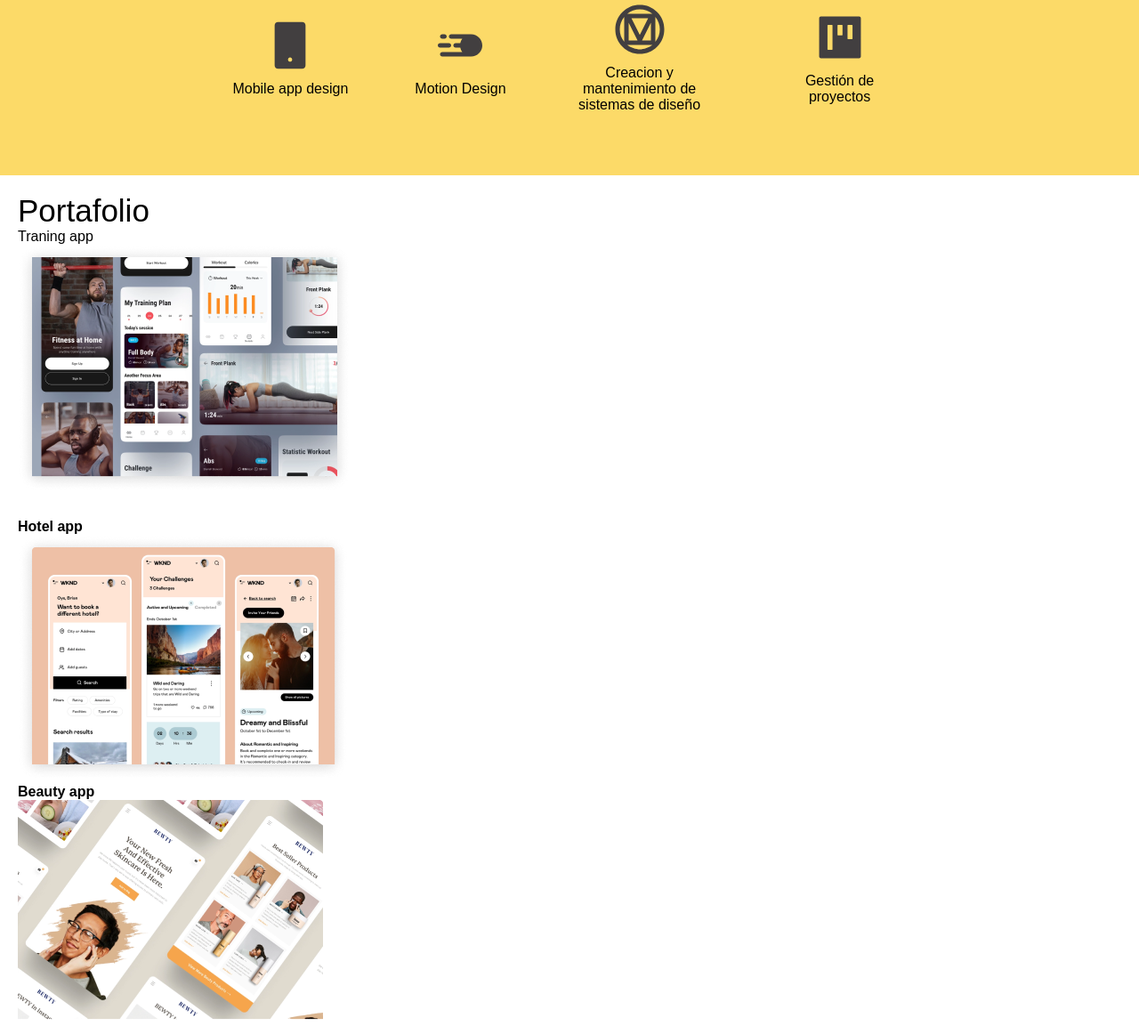
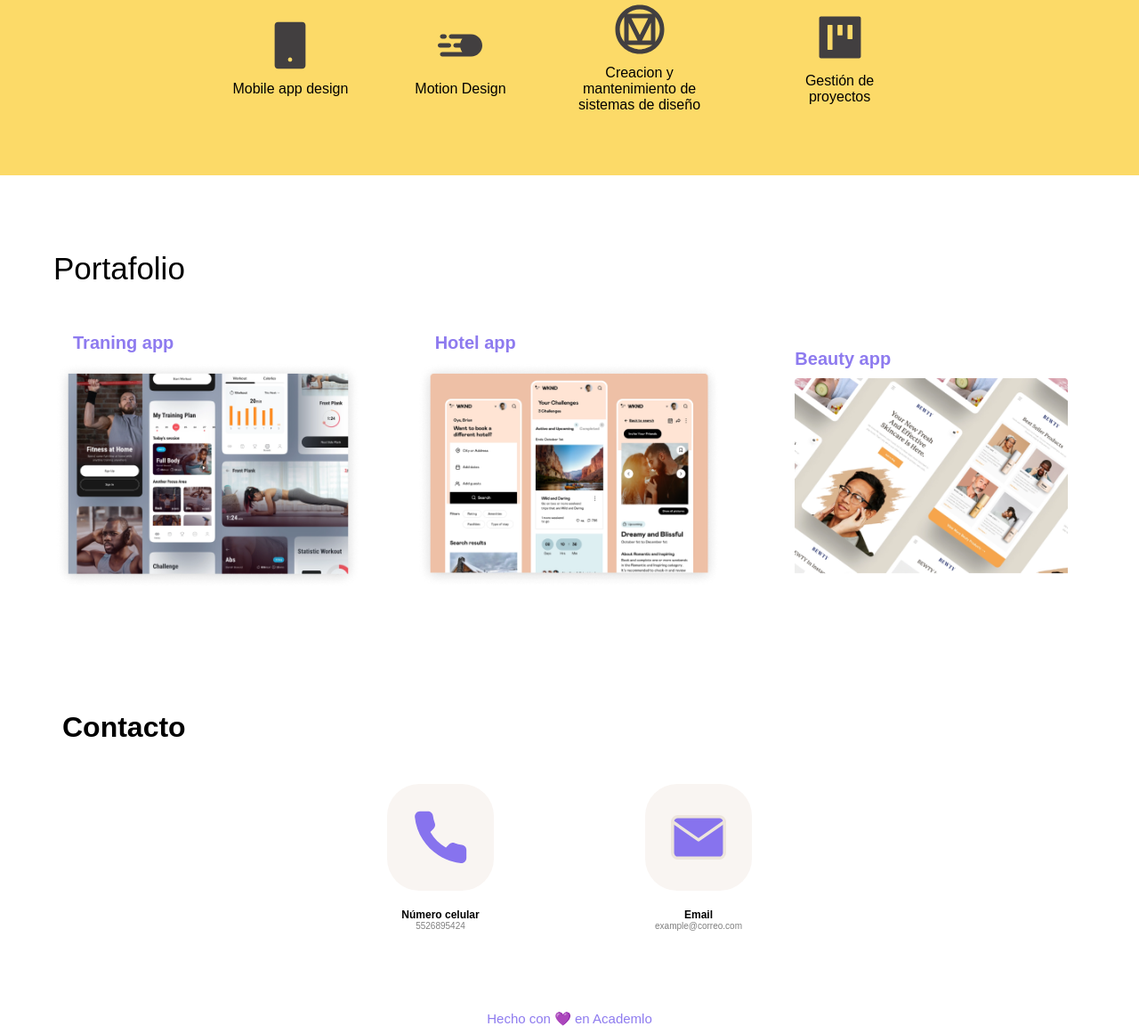
Before and after one commit to Jhonjr2/Maquetado-Simple-Portafolio, a plain HTML site: page index.html in a window 1280 px wide. Shown: the part 1210-2363 px from the top of the page at 89% size. Drawn offline with nearby package versions, Linux system fonts and the light colour scheme.

Commit message:
change today

```diff
--- a/index.html
+++ b/index.html
@@ -120,7 +120,7 @@
             <figure class="ejemplosP">
                 <p class="textPortafolio">Portafolio</p>
                 <div class="bloqueEj1">
-                    <p>Traning app</p>
+                    <h4>Traning app</h4>
                     <img src="./src/img/ejemplo 1.png" alt="Traning app">
                 </div>
                 <div class="bloqueEj2">
--- a/src/css/style.css
+++ b/src/css/style.css
@@ -245,22 +245,43 @@ button {
 
 /* ----------------------------------- */
 
-.section3 {
-    padding: 20px;
-    margin-bottom: 70px;
+.ejemplosP {
     display: flex;
-
+    flex-direction: column;
 }
 
 
 .textPortafolio {
     font-size: 35px;
+    padding: 30px ;
+    margin-top: 25px;
 }
 
-.bloqueEj1 img {
-    font-size: 25px;
-    margin-bottom: 25px;
-    gap: 35px;
+.ejemplosP h4 {
+    padding-left: 30px;
+    color: var(--primary-color);
+    font-size: 20px;
+}
+
+.ejemplosP img {
+    padding: 10px;
+    width: 100%;
+}
+
+.bloqueEj1 {
+    padding: 22px;
+}
+
+.bloqueEj2 {
+    padding: 22px;
+}
+
+.bloqueEj3 {
+    padding: 40px;
+}
+
+.bloqueEj3 h4 {
+    padding-left: 10px;
 }
 
 /* ------------------------ */
@@ -456,6 +477,40 @@ footer {
 
     /* ------------------- */
 
+
+
+    .ejemplosP {
+        display: grid;
+        grid-template-columns: repeat(3, 1fr);
+        grid-template-rows: repeat(2, auto);
+        padding: 30px;
+    }
+
+    .ejemplosP img {
+        margin-left: px;
+    }
+
+    .textPortafolio {
+        grid-column: 1;
+        grid-row: 1;
+
+    }
+
+    .bloqueEj1 {
+        grid-column: 1;
+        grid-row: 2;
+    }
+
+    .bloqueEj2 {
+        grid-column: 2;
+        grid-row: 2;
+    }
+
+    .bloqueEj3 {
+        grid-column: 3;
+        grid-row: 2;
+    }
+
     /* -------------------- */
 
     footer {
```
